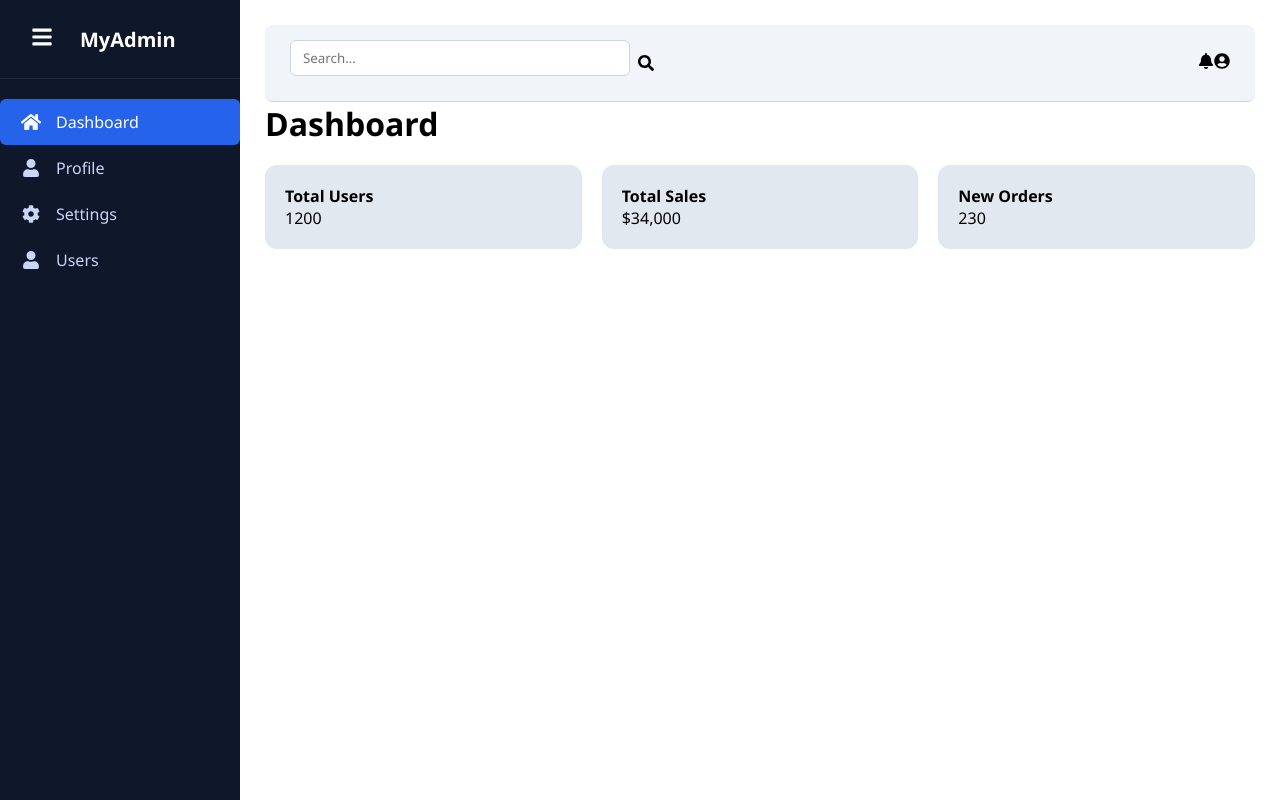
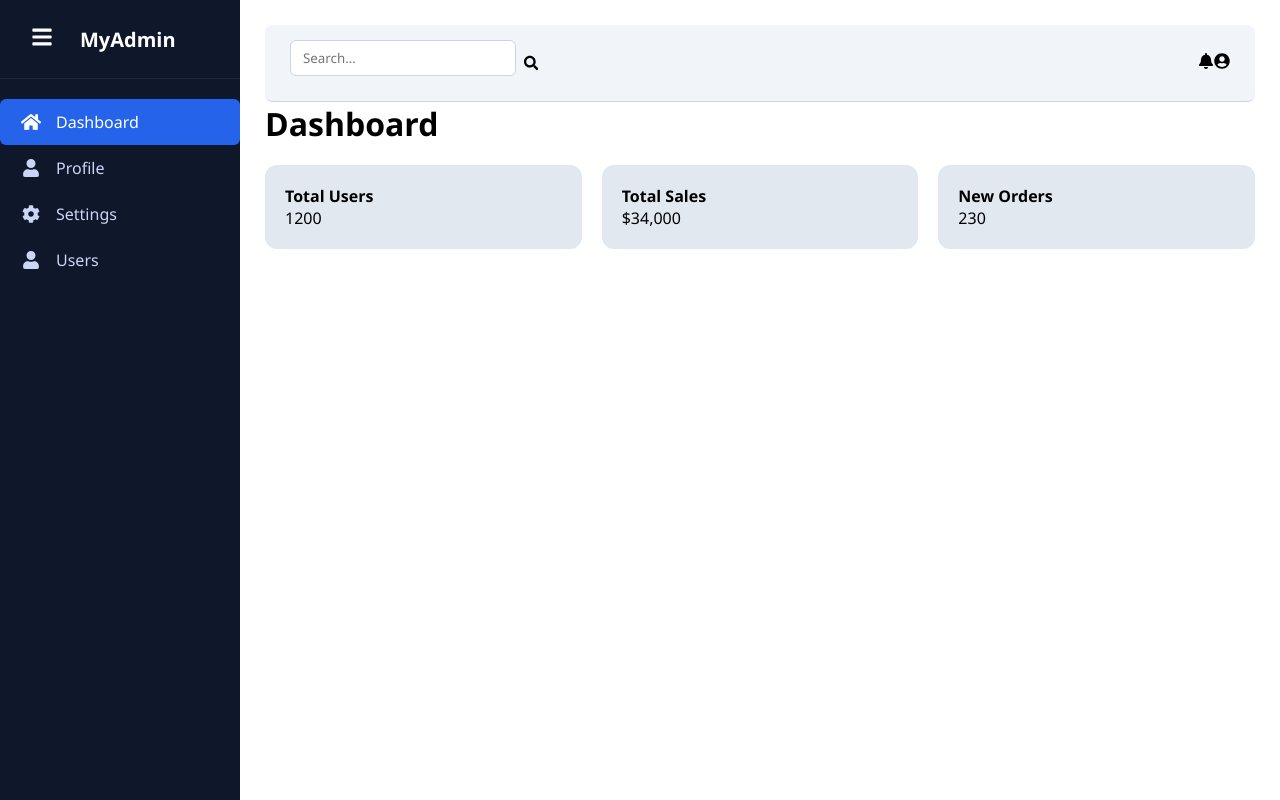
Before and after one commit to dheerajindoriya58-art/Sidebar, a React (Vite) app: page / in a window 1280 px wide. Built offline with nearby package versions, Linux system fonts and the light colour scheme.

Commit message:
first commit

```diff
--- a/src/App.css
+++ b/src/App.css
@@ -163,7 +163,7 @@ nav {
 
 /* FORM STYLING */
 input[type="text"], input[type="email"], select {
-  width: 340px;
+  width: 100%;
   padding: 8px 12px;
   margin: 5px 0 15px 0;
   border-radius: 6px;
@@ -183,6 +183,8 @@ button {
 button:hover {
   background-color: #1e40af;
 }
+
+
 
 /* RESPONSIVE */
 @media (max-width: 768px) {
```
